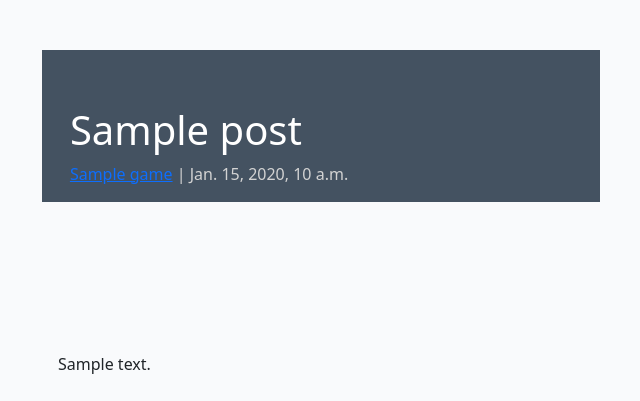
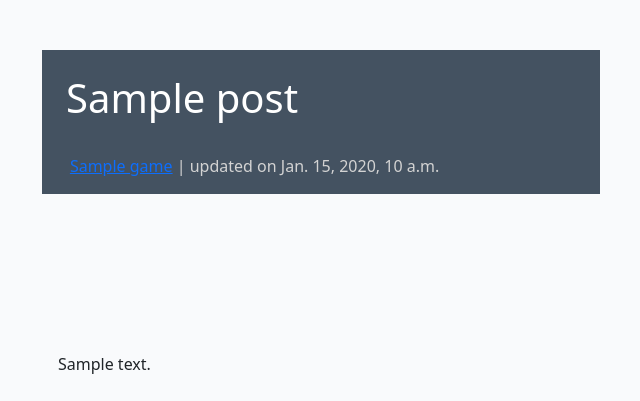
Before and after one commit to programmer-1991/gamers-digest, a Django app: a page that uses news/templates/news/post.html in a window 1280 px wide. Shown: the part 88-489 px from the top of the page, without its empty margins (40-680 px from the left). Run offline with Django 4.2, Linux system fonts and the light colour scheme; tables that the repository leaves empty hold one stand-in row (values such as "Sample post"); parts of the project's set-up code (start-up, migrations or seed data) failed here and were passed over.

Commit message:
Remove post header height restriction and show date for post update

```diff
--- a/news/templates/news/post.html
+++ b/news/templates/news/post.html
@@ -6,17 +6,13 @@
         <div class="row g-0">
             <div class="col-md-6 masthead-text">
                 <!-- Post title goes in these h1 tags -->
-                <h1 class="post-title">{{ post.title }}</h1>
+                <h1 class="p-4">{{ post.title }}</h1>
                 <!-- Post author goes before the | the post's created date goes after -->
-                <p class="post-subtitle"><a href="{% url 'game' game.slug %}">{{ game }}</a> | {{ post.created_on }}</p>
+                <p class="post-subtitle"><a href="{% url 'game' game.slug %}">{{ game }}</a> | updated on {{ post.updated_on }}</p>
             </div>
-            <!--div class="d-none d-md-block col-md-6 masthead-image">
-                <img src="{% static 'images/default.jpg' %}" class="scale" alt="placeholder">
-            </div-->
         </div>
     </div>
 </div>
-
 <div class="container">
     <div class="row">
         <div class="col card mb-4  mt-3 left  top">
```
Also changed, not shown: 1 other file.
